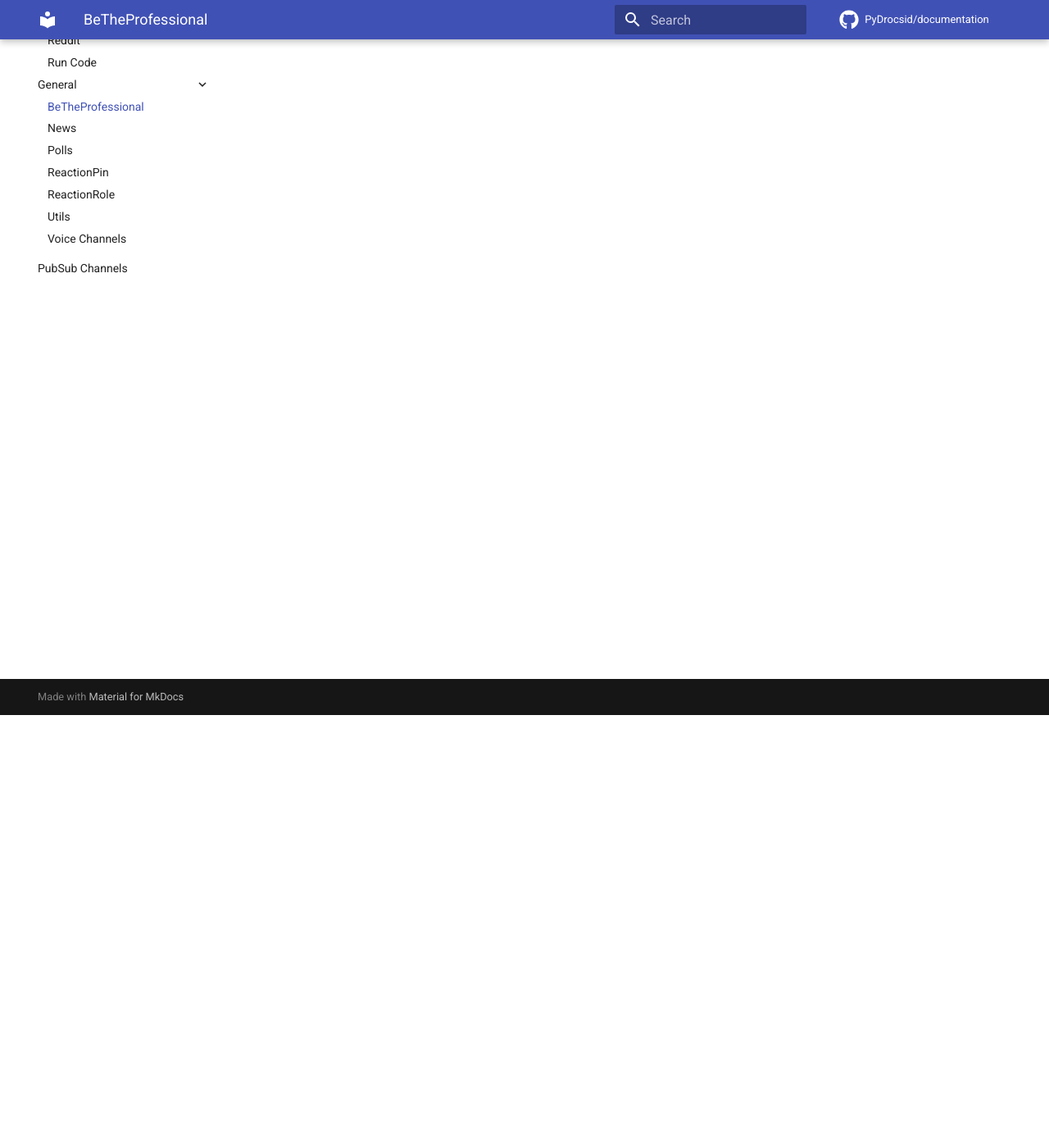
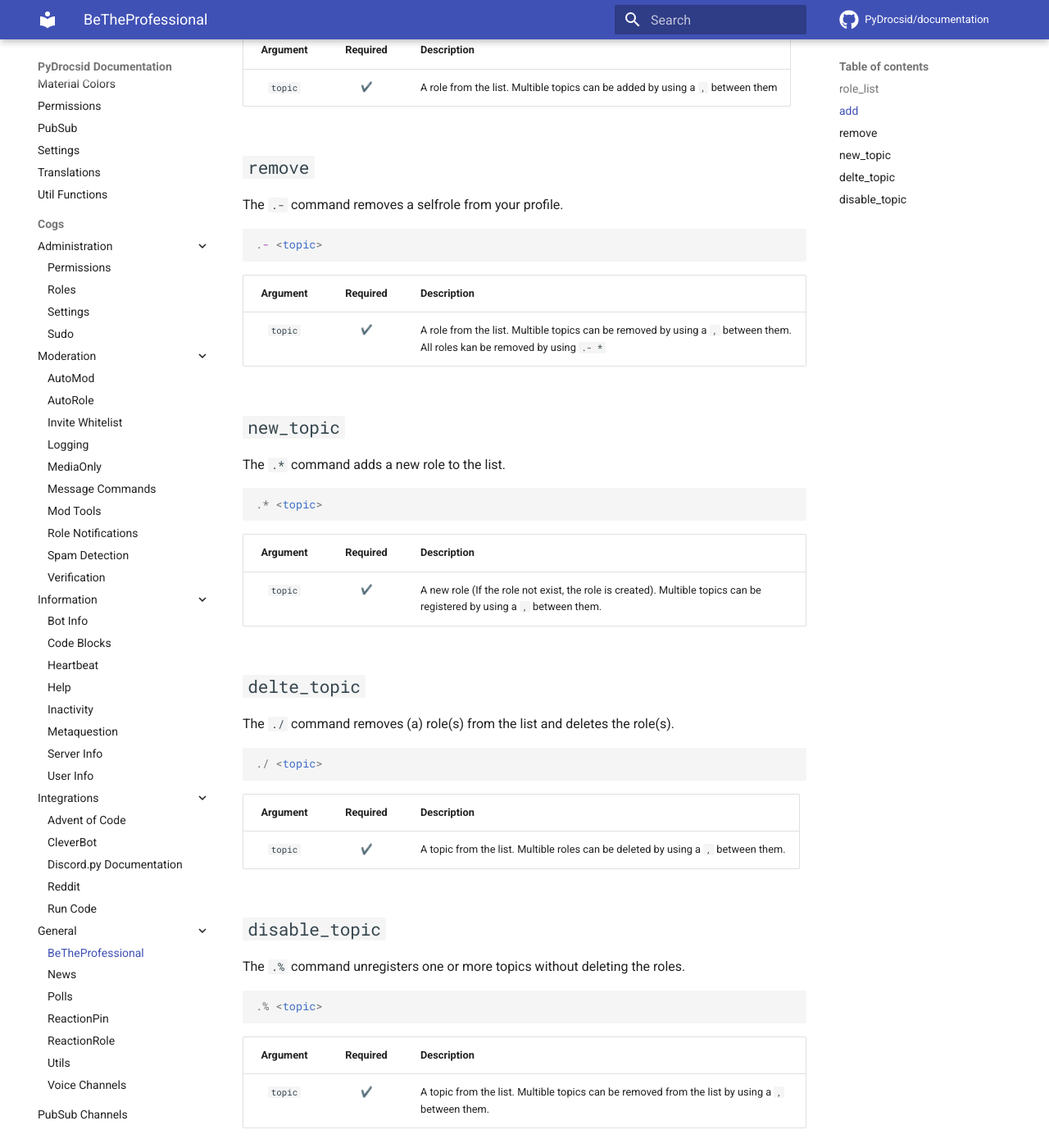
Before and after one commit to PyDrocsid/documentation, an MkDocs documentation site: the page built from docs/cogs/general/betheprofessional.md, in a window 1280 px wide and 1400 px high, scrolled down 528 px. Shown: the whole window at 82% size. Built offline with MkDocs 1.6.1 and Material for MkDocs 9.7.7, drawn with Linux system fonts in a browser that asks for light colours; emoji names are drawn with the system emoji font; comment, search, counter and statistics services are not loaded; some of the changed text lies outside the part shown.

Commit message:
Update betheprofessional.md

````diff
--- a/docs/cogs/general/betheprofessional.md
+++ b/docs/cogs/general/betheprofessional.md
@@ -1 +1,68 @@
 # BeTheProfessional
+
+This cog contains a system with which you can give yourself roles
+
+## `role_list`
+The `.?` shows all roles which can be added to a user.
+
+```css
+.?
+```
+
+## `add`
+The `.+` command gives your self roles from the list
+
+```css
+.+ <topic>
+```
+
+|Argument|Required|Description|
+|:------:|:------:|:----------|
+|`topic`|:heavy_check_mark:|A role from the list. Multible topics can be added by using a `,` between them|
+
+
+## `remove`
+The `.-` command removes a selfrole from your profile.
+
+```css
+.- <topic>
+```
+
+|Argument|Required|Description|
+|:------:|:------:|:----------|
+|`topic`|:heavy_check_mark:|A role from the list. Multible topics can be removed by using a `,` between them. All roles kan be removed by using `.- *`|
+
+
+## `new_topic`
+The `.*` command adds a new role to the list.
+
+```css
+.* <topic>
+```
+
+|Argument|Required|Description|
+|:------:|:------:|:----------|
+|`topic`|:heavy_check_mark:|A new role (If the role not exist, the role is created). Multible topics can be registered by using a `,` between them.|
+
+## `delte_topic`
+The `./` command removes (a) role(s) from the list and deletes the role(s).
+
+```css
+./ <topic>
+```
+
+|Argument|Required|Description|
+|:------:|:------:|:----------|
+|`topic`|:heavy_check_mark:|A topic from the list. Multible roles can be deleted by using a `,` between them.|
+
+
+## `disable_topic`
+The `.%` command unregisters one or more topics without deleting the roles.
+
+```css
+.% <topic>
+```
+
+|Argument|Required|Description|
+|:------:|:------:|:----------|
+|`topic`|:heavy_check_mark:|A topic from the list. Multible topics can be removed from the list by using a `,` between them.|
````
